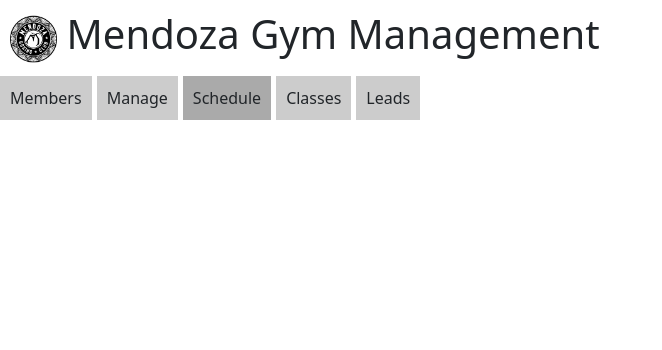
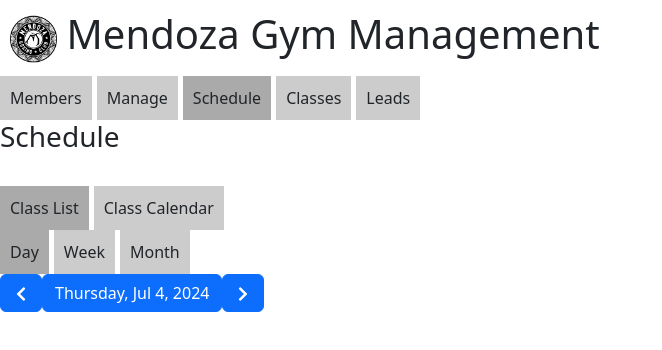
Before and after one commit to sgill994/gym-mgmt-app, a React app: page / in a window 1280 px wide. Both pictures are taken after a click on the element "Schedule". Shown: the top 350 px of the page, without its empty margins (0-662 px from the left). Built offline with nearby package versions, Linux system fonts and the light colour scheme.

Commit message:
added list & calendar tabs, each with day/week/month tabs + added date navigation & formatting for each schedule 'period'

```diff
--- a/package.json
+++ b/package.json
@@ -27,6 +27,7 @@
     "react": "^17.0.2",
     "react-bootstrap": "^2.10.2",
     "react-csv": "^2.2.2",
+    "react-datepicker": "^7.3.0",
     "react-dom": "^17.0.2",
     "react-icons": "^5.2.1",
     "react-select": "^5.8.0",
--- a/src/App.js
+++ b/src/App.js
@@ -5,6 +5,7 @@ import MembersPage from './pages/MembersPage';
 import ClassesPage from './pages/ClassesPage';
 import ManagePage from './pages/ManagePage';
 import LeadsPage from './pages/LeadsPage';
+import SchedulePage from './pages/SchedulePage';
 import images from './assets/images';
 
 const App = () => {
@@ -161,7 +162,7 @@ const App = () => {
         employees={employees}
         addEmployee={addEmployee}
         updateEmployee={updateEmployee}
-      />  }
+      />}
 
       {activeTab === 'leads' &&
       <LeadsPage
@@ -173,7 +174,11 @@ const App = () => {
         updateLead={updateLead}
         updateLeadList={updateLeadList}
         updateLeadHistory={updateLeadHistory}
-      /> }
+      />}
+      {activeTab === 'schedule' &&
+      <SchedulePage
+        classes={classes}
+      />}
     </div>
   );
 };
--- /dev/null
+++ b/src/components/DateNavigator.js
@@ -0,0 +1,106 @@
+import React, {useState, useEffect} from 'react';
+import {Button, Modal} from 'react-bootstrap';
+import DatePicker from 'react-datepicker';
+import 'react-datepicker/dist/react-datepicker.css';
+import {FaChevronLeft, FaChevronRight} from 'react-icons/fa';
+
+const DateNavigator = ({view}) => {
+    const [selectedDate, setSelectedDate] = useState(new Date());
+    const [showCalendar, setShowCalendar] = useState(false);
+
+    // Assigns 'selectedDate' to the Sunday of the week containing the selected date
+    // or today's date when user is viewing weekly schedule
+    useEffect(() => {
+        if (view === 'week-schedule') {
+            const startOfWeek = new Date(selectedDate);
+            startOfWeek.setDate(selectedDate.getDate() - selectedDate.getDay());
+            setSelectedDate(startOfWeek);
+        }
+    }, [view]);
+
+    // Creates a new Date object to use when applying changes
+    const updateDate = (days) => {
+        const newDate = new Date(selectedDate);
+        newDate.setDate(selectedDate.getDate() + days);
+        return newDate;
+    }
+
+    // Shifts selected date forward/back by a week (7 days)
+    const updateWeek = (weeks) => {
+        return updateDate(weeks*7);
+    };
+
+    // Shifts selected date forward/back by a month
+    const updateMonth = (months) => {
+        const newDate = new Date(selectedDate);
+        newDate.setMonth(selectedDate.getMonth() + months);
+        return newDate;
+    }
+
+    // Subtracts 1 from current date to update 'selectedDate' on '<' click
+    const handlePrev = () => {
+        if (view === 'day-schedule') {
+            setSelectedDate(updateDate(-1));
+        } else if (view === 'week-schedule') {
+            setSelectedDate(updateWeek(-1));
+        } else if (view === 'month-schedule') {
+            setSelectedDate(updateMonth(-1));
+        }
+    };
+
+    // Adds 1 to current date to update 'selectedDate' on '>' click
+    const handleNext = () => {
+        if (view === 'day-schedule') {
+            setSelectedDate(updateDate(1));
+        } else if (view === 'week-schedule') {
+            setSelectedDate(updateWeek(1));
+        } else if (view === 'month-schedule') {
+            setSelectedDate(updateMonth(1));
+        }
+    };
+
+    // Updates 'selectedDate' from calendar selection
+    const handleDateChange = (date) => {
+        setSelectedDate(date);
+        setShowCalendar(false);
+    };
+
+    // Updates calendar visibilty on click of current date button
+    const toggleCalendar = () => {
+        setShowCalendar(!showCalendar);
+    };
+
+    const formatDate = () => {
+        if (view === 'day-schedule') {
+            return selectedDate.toLocaleDateString('en-US', {weekday: 'long', year: 'numeric', month: 'short', day: 'numeric'})
+        } else if (view === 'week-schedule') {
+            const startOfWeek = new Date(selectedDate);
+            startOfWeek.setDate(selectedDate.getDate() - selectedDate.getDay());
+            const endOfWeek = new Date(startOfWeek);
+            endOfWeek.setDate(startOfWeek.getDate() + 6);
+            return `${startOfWeek.toLocaleDateString('en-US', { month: 'short', day: 'numeric', year: 'numeric' })} - `
+                 + `${endOfWeek.toLocaleDateString('en-US', { month: 'short', day: 'numeric', year: 'numeric' })}`;
+        } else if (view === 'month-schedule') {
+            return selectedDate.toLocaleDateString('en-US', {year: 'numeric', month: 'long'});
+        }
+    }
+
+    return (
+        <div className="date-navigator">
+            <Button onClick={handlePrev}><FaChevronLeft /></Button>
+            <Button onClick={toggleCalendar}>{formatDate()}</Button>
+            <Button onClick={handleNext}><FaChevronRight /></Button>
+
+            <Modal show={showCalendar} onHide={toggleCalendar}>
+                <Modal.Header>
+                    Select Date
+                </Modal.Header>
+                <Modal.Body>
+                    <DatePicker selected={selectedDate} onChange={handleDateChange} inline />
+                </Modal.Body>
+            </Modal>
+        </div>
+    );
+};
+
+export default DateNavigator;
--- /dev/null
+++ b/src/components/ScheduleFormatTabs.js
@@ -0,0 +1,20 @@
+import React from 'react';
+
+const ScheduleFormatTabs = ({activeTab, setActiveTab}) => (
+    <div id="tabs">
+        <div
+        id="list-schedule-tab"
+        className={activeTab === 'list-schedule' ? 'active' : ''}
+        onClick={() => setActiveTab('list-schedule')}>
+            Class List
+        </div>
+        <div
+        id="calendar-schedule-tab"
+        className={activeTab === 'calendar-schedule' ? 'active' : ''}
+        onClick={() => setActiveTab('calendar-schedule')}>
+            Class Calendar
+        </div>
+    </div>
+);
+
+export default ScheduleFormatTabs;
--- /dev/null
+++ b/src/components/SchedulePeriodTabs.js
@@ -0,0 +1,26 @@
+import React from 'react';
+
+const SchedulePeriodTabs = ({activeTab, setActiveTab}) => (
+    <div id="tabs">
+        <div
+        id="day-schedule-tab"
+        className={activeTab === 'day-schedule' ? 'active' : ''}
+        onClick={() => setActiveTab('day-schedule')}>
+            Day
+        </div>
+        <div
+        id="week-schedule-tab"
+        className={activeTab === 'week-schedule' ? 'active' : ''}
+        onClick={() => setActiveTab('week-schedule')}>
+            Week
+        </div>
+        <div
+        id="month-schedule-tab"
+        className={activeTab === 'month-schedule' ? 'active' : ''}
+        onClick={() => setActiveTab('month-schedule')}>
+            Month
+        </div>
+    </div>
+);
+
+export default SchedulePeriodTabs;
--- /dev/null
+++ b/src/pages/SchedulePage.js
@@ -0,0 +1,25 @@
+import React, {useState, useEffect} from 'react';
+import SchedulePeriodTabs from '../components/SchedulePeriodTabs';
+import ScheduleFormatTabs from '../components/ScheduleFormatTabs';
+import DateNavigator from '../components/DateNavigator';
+
+const SchedulePage = ({classes}) => {
+    const [activeFormatTab, setActiveFormatTab] = useState('list-schedule');
+    const [activePeriodTab, setActivePeriodTab] = useState('day-schedule');
+    const [view, setView] = useState(activePeriodTab);
+
+    useEffect(() => {
+        setView(activePeriodTab);
+    }, [activePeriodTab]);
+
+    return (
+        <div id="schedule" className="tab active">
+            <h3>Schedule</h3><br />
+            <ScheduleFormatTabs activeTab={activeFormatTab} setActiveTab={setActiveFormatTab} />
+            <SchedulePeriodTabs activeTab={activePeriodTab} setActiveTab={setActivePeriodTab} />
+            <DateNavigator view={view} />
+        </div>
+    );
+}
+
+export default SchedulePage;
```
Also changed, not shown: src/components/ClassCalendarSchedule.js (added), src/components/ClassListSchedule.js (added), 1 other file (tests, documents, lock files or other folders).
